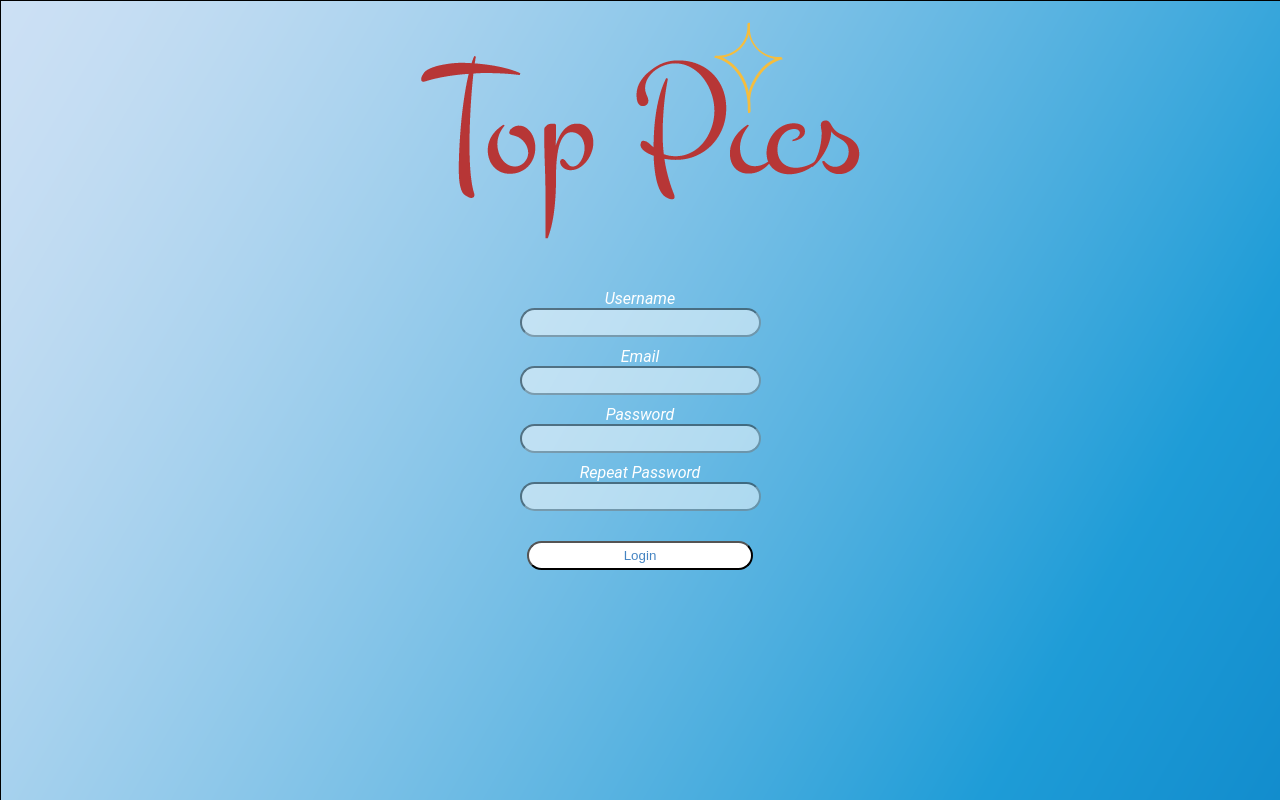
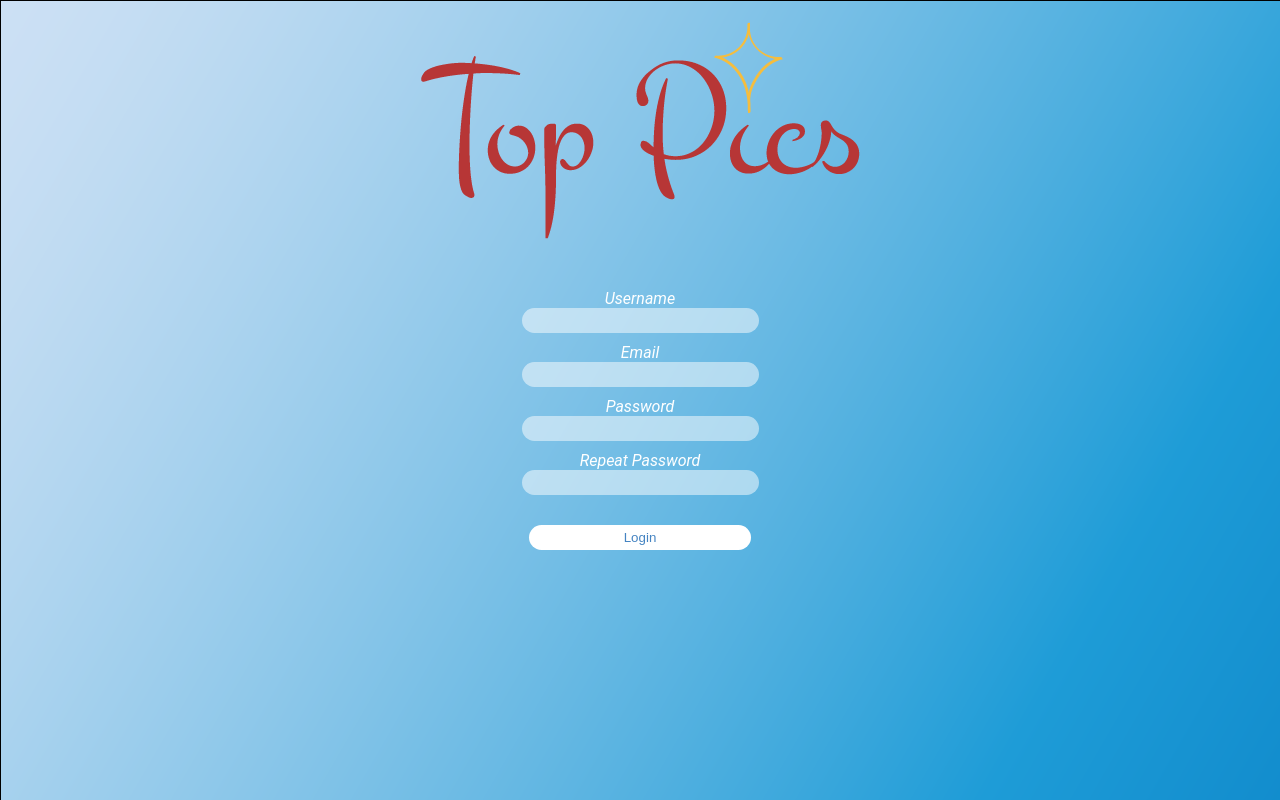
Before and after one commit to LisaWijffels/toppics, a PHP site: page /register.php in a window 1280 px wide. Run offline with PHP 8.4, Linux system fonts and the light colour scheme.

Commit message:
border-style

```diff
--- a/css/style.css
+++ b/css/style.css
@@ -33,6 +33,7 @@ body
    padding-left: 30px;
    padding-right: 30px;
    margin-bottom: 10px;
+   border-style: none;
 }
 
 .button
@@ -44,6 +45,7 @@ body
     margin-top: 20px;
     color: #4584C2;
     background-color: white;
+    border-style: none;
 }
 
 #registerlink
```
